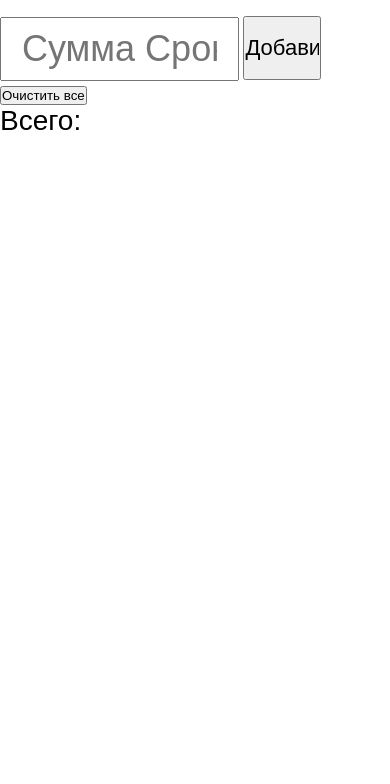
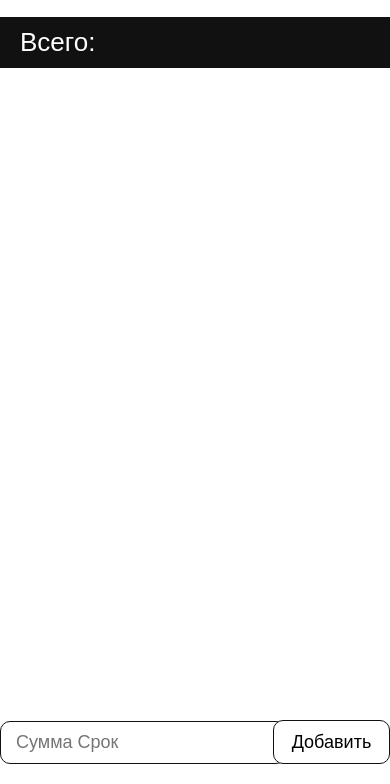
Before and after one commit to AVxnn/DataBase, a plain HTML site: page index.html in a window 390 px wide. Shown: the part 60-844 px from the top of the page. Drawn offline with Linux system fonts and the light colour scheme.

Commit message:
Add files via upload

```diff
--- a/index.html
+++ b/index.html
@@ -10,9 +10,11 @@
     <main class="main-block">
         <div class="info-block">
             <h1 class="header">Money FrontWars</h1>
-            <input type="text" placeholder="Сумма Срок" class="money-count input">
-            <input type="button" class="add-state" value="Добавить">
-            <input type="button" class="clearr" value="Очистить все">
+            <div class="">
+                <input type="text" placeholder="Сумма Срок" class="money-count ">
+                <input type="button" class="add-state input" value="Добавить">
+            </div>
+<!--            <input type="button" class="clearr" value="Очистить все">-->
             <ul class="list">
                 <li class="list-item1 allMoney">Всего: </li>
             </ul>
--- a/style.sass
+++ b/style.sass
@@ -6,6 +6,7 @@
 .main-block
   width: 100%
   display: flex
+  height: 100vh
   justify-content: center
 
 .info-block
@@ -19,24 +20,72 @@
 
 .money-count
   width: 50%
+  border: 1px solid #111111
+  border-radius: 10px
+  padding: 10px 15px
+  outline: none
+
 
 .input
   height: 20px
-  padding: 20px
-  font-size: 36px
+  padding: 10px 15px
+  font-size: 24px
+  background-color: #ffffff
+  border: none
+  outline: none
+
 
 .add-state
-  width: 20%
+  width: 30%
   position: relative
   top: -6px
   font-size: 22px
   height: 64px
+  border: 1px solid #111111
+  border-radius: 10px
+
+.add-state:hover
+  box-shadow: 0 2px 10px 2px rgba(0, 0, 0, 0.2)
+
+.add-state:active
+  background-color: #111111
+  color: white
+
 
 .list
   list-style: none
   font-size: 28px
   width: 88%
 
-.list-item
-  color: black
+.allMoney
+  background-color: #111111
+  font-size: 26px
+  color: white
+  padding: 10px 20px
+
+.iteml
+  font-size: 17px
   margin-top: 20px
+  background-color: #111111
+  color: white
+  padding: 10px 20px
+
+
+@media screen and (max-width: 400px)
+  .money-count
+    position: absolute
+    bottom: 20px
+    width: 65%
+    font-size: 18px
+
+  .add-state
+    position: absolute
+    top: auto
+    bottom: 20px
+    right: 0
+    width: 30%
+    height: 44px
+    font-size: 18px
+
+  .list
+    width: 100%
```
Also changed, not shown: style.css, 1 other file.
